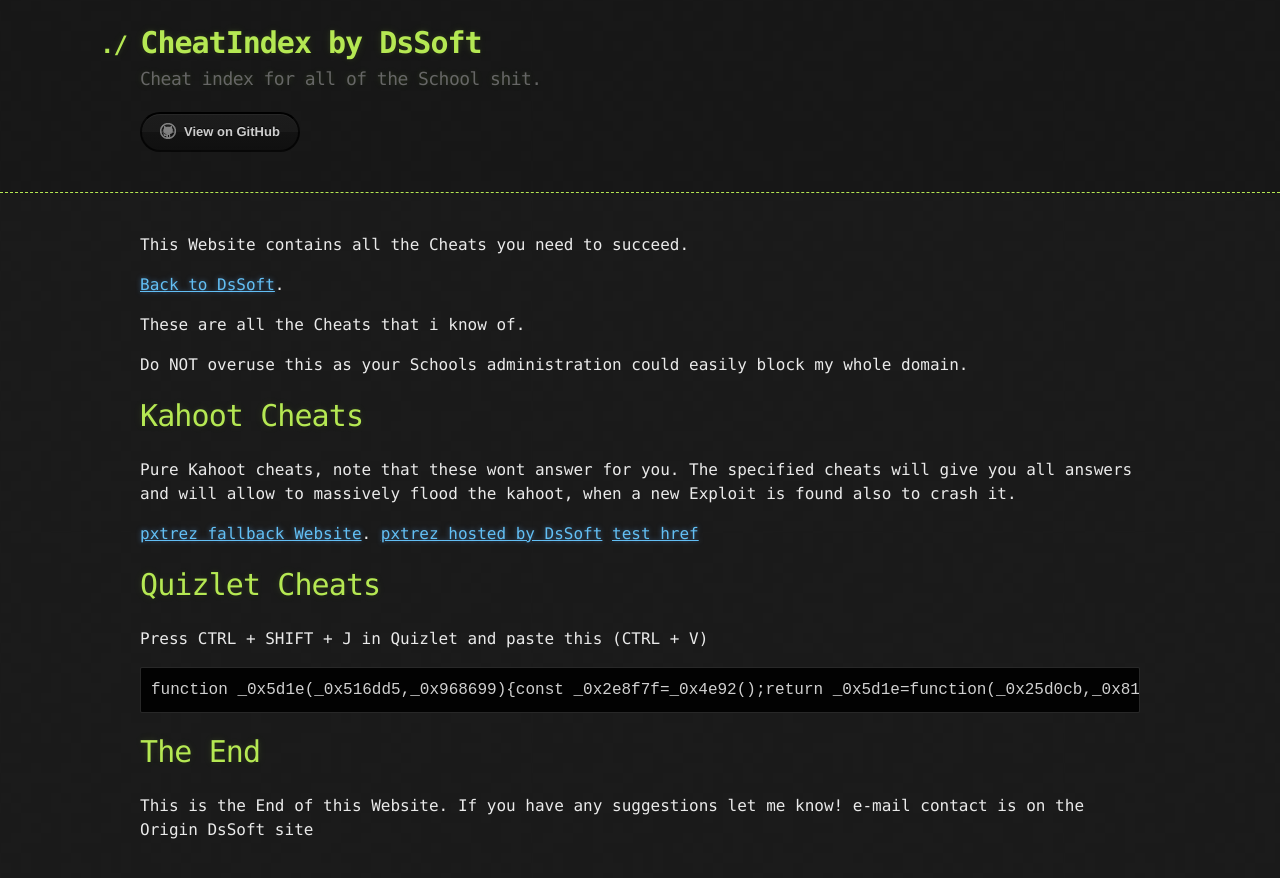
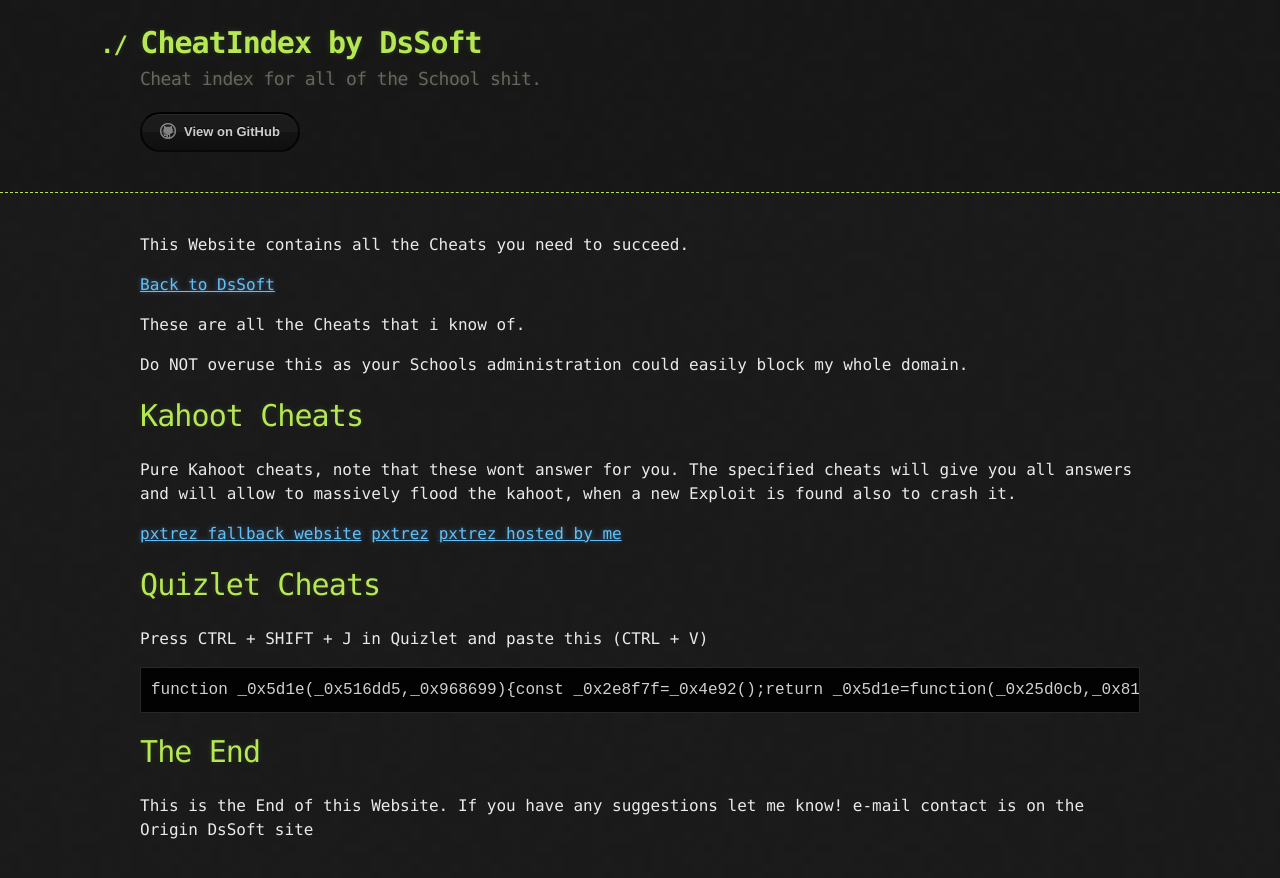
Before and after one commit to DsSoft-Byte/CheatIndex, a Jekyll site: the page built from index.md, in a window 1280 px wide. Shown: the top 878 px of the page. Built offline with Jekyll 4.4.1, drawn with Linux system fonts in a browser that asks for light colours.

Commit message:
Update index.md

```diff
--- a/index.md
+++ b/index.md
@@ -4,7 +4,7 @@ layout: default
 
 This Website contains all the Cheats you need to succeed.
 
-[Back to DsSoft]("dssoft.uk.to").
+<a href="http://dssoft.uk.to">Back to DsSoft</a>
 
 These are all the Cheats that i know of.
 
@@ -14,10 +14,9 @@ Do NOT overuse this as your Schools administration could easily block my whole d
 
 Pure Kahoot cheats, note that these wont answer for you. The specified cheats will give you all answers and will allow to massively flood the kahoot, when a new Exploit is found also to crash it.
 
-
-[pxtrez fallback Website]("https://6288cc3a34ec3d7b9f1599ce--stoic-chandrasekhar-ad0be0.netlify.app/"").
-[pxtrez hosted by DsSoft]("http://dssoft-byte.github.io/Cheatz")
-<a href="http:dssoft.uk.to">test href</a>
+<a href="https://6288cc3a34ec3d7b9f1599ce--stoic-chandrasekhar-ad0be0.netlify.app/">pxtrez fallback website</a>
+<a href="https://pxtrez.com">pxtrez</a>
+<a href="http://dssoft-byte.github.io/Cheatz">pxtrez hosted by me</a>
 
 
 # Quizlet Cheats
```
